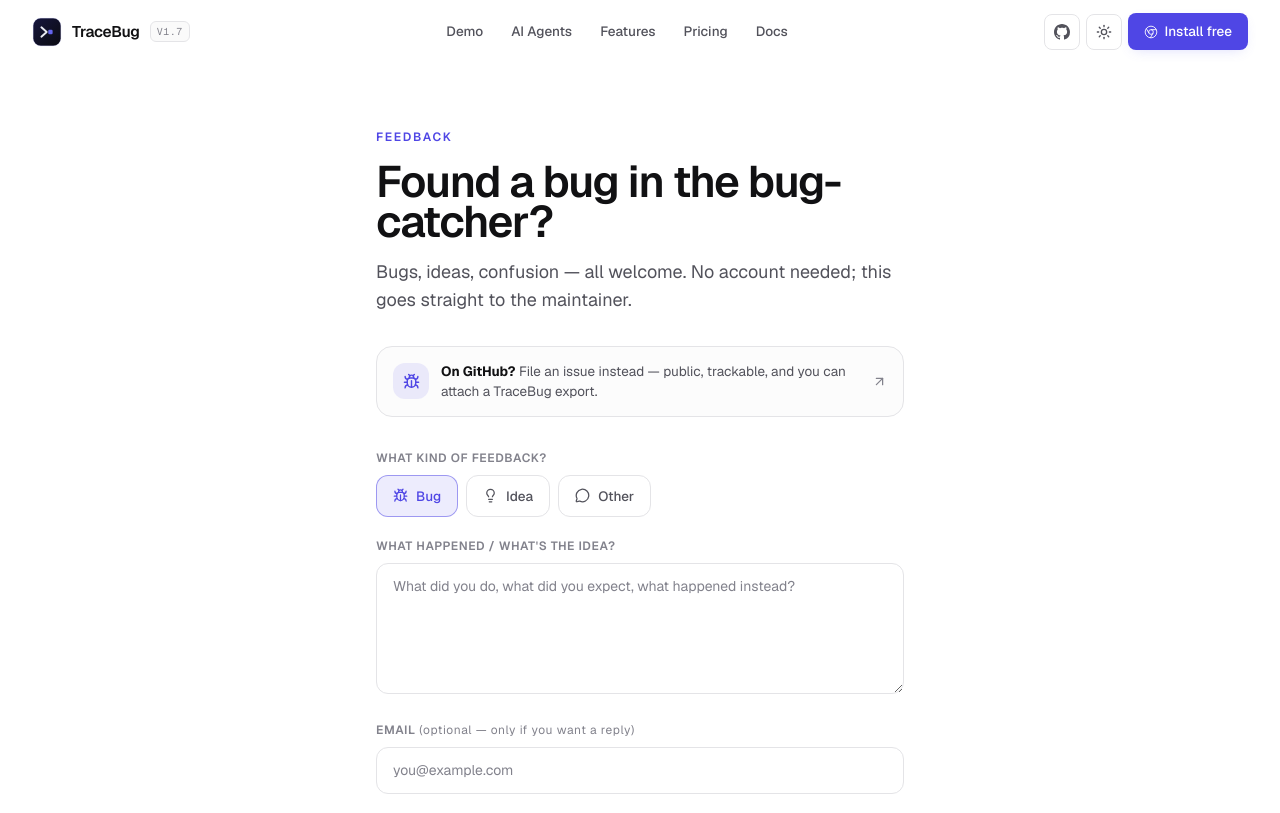
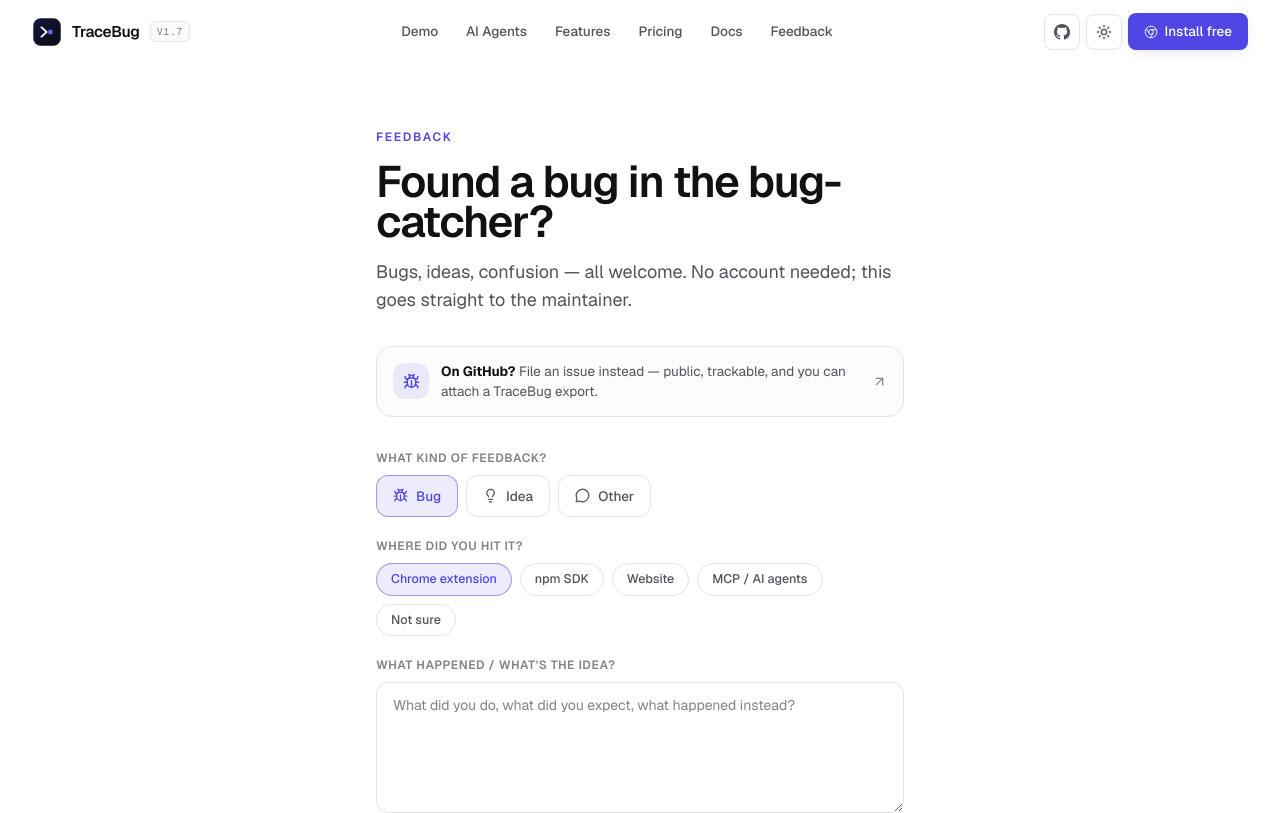
Before and after one commit to prashantsinghmangat/TraceBug-ai, a Next.js app in the folder website/: page /feedback in a window 1280 px wide. Shown: the top 813 px of the page. Built offline with nearby package versions, Linux system fonts and the light colour scheme.

Commit message:
feat(feedback): navbar Feedback link + product-area selector (extension/npm/website/mcp) on the form

```diff
--- a/website/app/feedback/FeedbackForm.tsx
+++ b/website/app/feedback/FeedbackForm.tsx
@@ -13,10 +13,19 @@
   { key: "other", label: "Other", icon: MessageCircle },
 ] as const;
 
+const AREAS = [
+  { key: "extension", label: "Chrome extension" },
+  { key: "npm-sdk", label: "npm SDK" },
+  { key: "website", label: "Website" },
+  { key: "mcp", label: "MCP / AI agents" },
+  { key: "not-sure", label: "Not sure" },
+] as const;
+
 const ISSUES_URL = "https://github.com/prashantsinghmangat/tracebug-ai/issues/new/choose";
 
 export default function FeedbackForm() {
   const [type, setType] = useState<string>("bug");
+  const [area, setArea] = useState<string>("extension");
   const [status, setStatus] = useState<"idle" | "sending" | "sent" | "error">("idle");
 
   async function onSubmit(e: React.FormEvent<HTMLFormElement>) {
@@ -24,6 +33,7 @@
     setStatus("sending");
     const data = new FormData(e.currentTarget);
     data.set("type", type);
+    data.set("area", area);
     data.set("version", `v${SDK_VERSION}`);
     try {
       // POST to the static detection file — Netlify intercepts and stores it.
@@ -117,6 +127,28 @@
         </div>
 
         <div>
+          <label className="mb-2 block text-[12px] font-semibold uppercase tracking-wider text-text-subtle">
+            Where did you hit it?
+          </label>
+          <div className="flex flex-wrap gap-2">
+            {AREAS.map((a) => (
+              <button
+                key={a.key}
+                type="button"
+                onClick={() => setArea(a.key)}
+                className={`rounded-full border px-3.5 py-1.5 text-[12.5px] font-medium transition-colors ${
+                  area === a.key
+                    ? "border-primary/50 bg-primary/10 text-primary"
+                    : "border-border bg-background text-text-muted hover:border-border-strong"
+                }`}
+              >
+                {a.label}
+              </button>
+            ))}
+          </div>
+        </div>
+
+        <div>
           <label htmlFor="message" className="mb-2 block text-[12px] font-semibold uppercase tracking-wider text-text-subtle">
             What happened / what&apos;s the idea?
           </label>
--- a/website/components/Navbar.tsx
+++ b/website/components/Navbar.tsx
@@ -27,6 +27,7 @@
     { href: "/features", label: "Features" },
     { href: "/pricing", label: "Pricing" },
     { href: "/docs", label: "Docs" },
+    { href: "/feedback", label: "Feedback" },
   ];
 
   return (
--- a/website/public/__forms.html
+++ b/website/public/__forms.html
@@ -13,6 +13,7 @@
     <input type="hidden" name="form-name" value="feedback" />
     <input name="bot-field" />
     <select name="type"><option>bug</option><option>idea</option><option>other</option></select>
+    <select name="area"><option>extension</option><option>npm-sdk</option><option>website</option><option>mcp</option><option>not-sure</option></select>
     <textarea name="message"></textarea>
     <input type="email" name="email" />
     <input name="version" />
```
Also changed, not shown: 1 other file (tests, documents, lock files or other folders).
